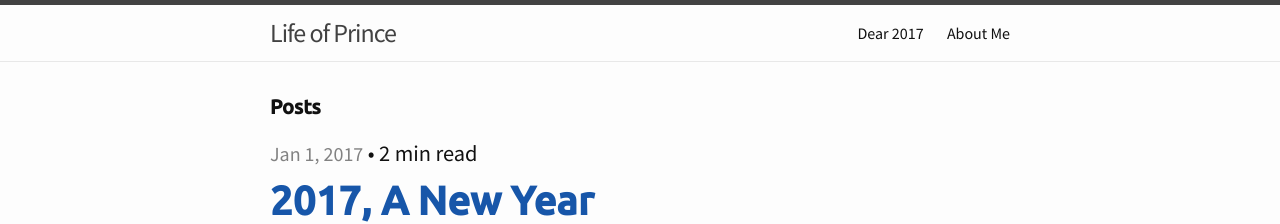
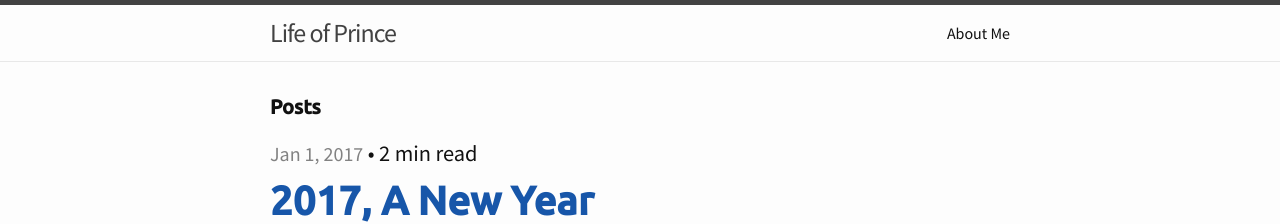
Before and after one commit to maxcell/blog, a Jekyll site: the page built from index.html, in a window 1280 px wide. Shown: the top 224 px of the page. Built offline with Jekyll 4.4.1, drawn with Linux system fonts in a browser that asks for light colours; comment, search, counter and statistics services are not loaded.

Commit message:
Add hack solution for only about in header

```diff
--- a/_includes/header.html
+++ b/_includes/header.html
@@ -15,7 +15,7 @@
 
       <div class="trigger">
         {% for my_page in site.pages %}
-          {% if my_page.title %}
+          {% if my_page.title == 'About Me' %}
           <a class="page-link" href="{{ my_page.url | prepend: site.baseurl }}">{{ my_page.title }}</a>
           {% endif %}
         {% endfor %}
```
